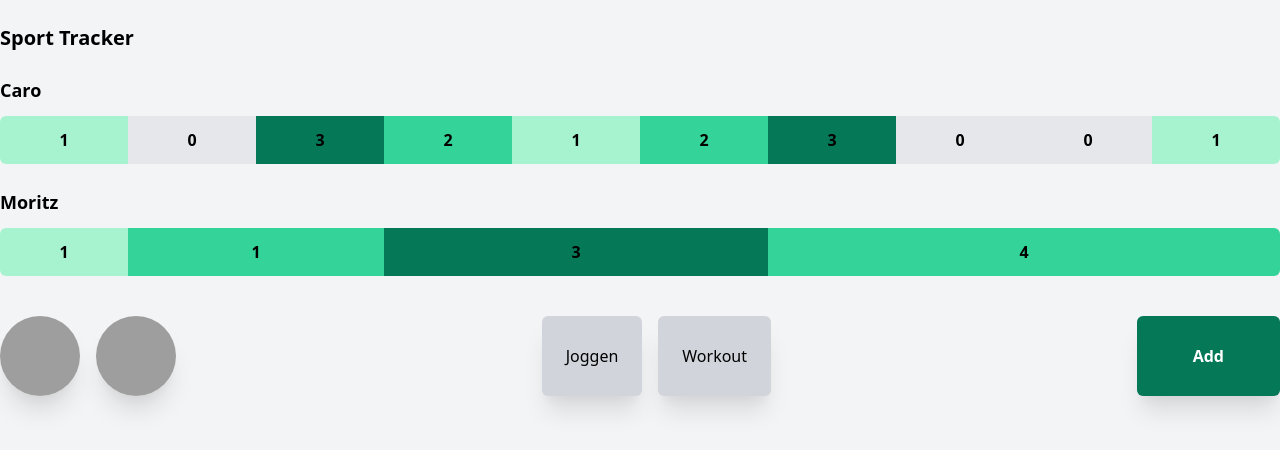
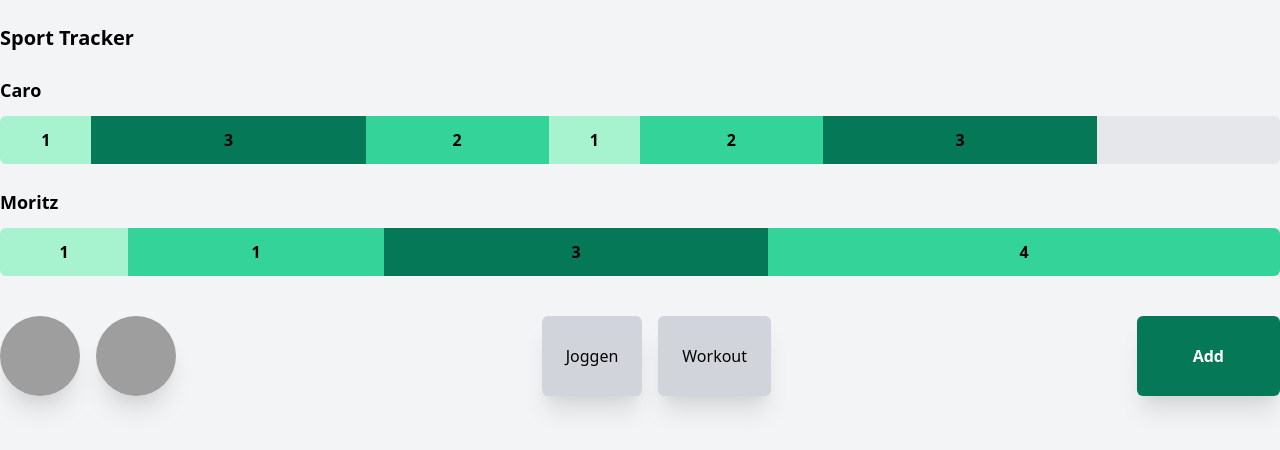
Before and after one commit to carolinwagner/habit_tracker, a React (Vite) app: page / in a window 1280 px wide. Shown: the top 450 px of the page. Built offline with nearby package versions, Linux system fonts and the light colour scheme; grey boxes are pictures that could not be loaded.

Commit message:
Finish indicator bar

```diff
--- a/src/App.jsx
+++ b/src/App.jsx
@@ -14,7 +14,7 @@ export default function App() {
         <section>
           <div className="font-semibold">
             <h2 className="flex-auto text-lg my-3">Caro</h2>
-            <IndicatorBar values={[1, 0, 3, 2, 1, 2, 3, 0, 0, 1]} length={12} />
+            <IndicatorBar values={[1, 3, 2, 1, 2, 3]} />
           </div>
 
           <div className="font-semibold">
--- a/src/IndicatorBar.jsx
+++ b/src/IndicatorBar.jsx
@@ -1,45 +1,32 @@
 import React from "react";
 
-export default function IndicatorBar(props) {
+export default function IndicatorBar({ blocks = 14, values }) {
   const colors = [
     "bg-gray-200",
     "bg-green-200",
     "bg-green-400",
     "bg-green-700",
   ];
+  const valuesSum = values.reduce((a, b) => a + b, 0);
+  const zeroPaddingLength = blocks - valuesSum;
+  const zeroArray = new Array(zeroPaddingLength).fill(0);
+  const paddedValues = [...values, ...zeroArray];
+  console.log(paddedValues);
   return (
     <div className="flex h-12 mb-6">
-      {props.values.map((value, index) => {
+      {paddedValues.map((value, index) => {
         return (
           <div
-            style={{ flex: 1 }}
+            style={{ flex: value === 0 ? 1 : value }}
             className={`flex items-center justify-center ${colors[value]} ${
               index === 0 ? "rounded-l-md" : ""
-            } ${index === props.values.length - 1 ? "rounded-r-md" : ""}
+            } ${index === paddedValues.length - 1 ? "rounded-r-md" : ""}
             `}
           >
-            {value}
+            {value === 0 ? "" : value}
           </div>
         );
       })}
-      {/* <div
-        style={{ flex: 2 }}
-        className="flex items-center justify-center bg-green-400"
-      >
-        2
-      </div>
-      <div
-        style={{ flex: 5 }}
-        className="flex items-center justify-center bg-green-700"
-      >
-        5
-      </div>
-      <div
-        style={{ flex: 1 }}
-        className="flex items-center justify-center bg-green-400 rounded-r-md"
-      >
-        1
-      </div> */}
     </div>
   );
 }
```
